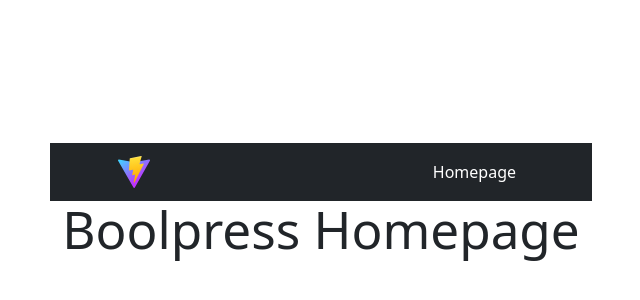
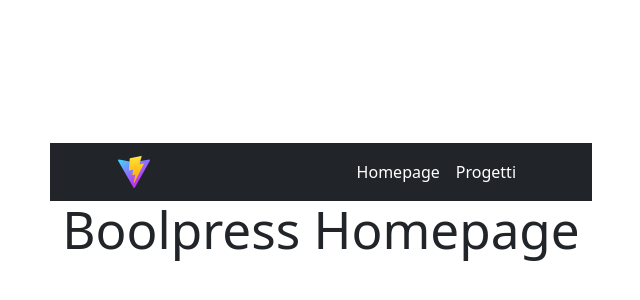
Before and after one commit to Marco9726/vite-boolfolio, a Vue app: page / in a window 1280 px wide. Shown: the part 196-496 px from the top of the page, without its empty margins (319-959 px from the left). Built offline with nearby package versions, Linux system fonts and the light colour scheme.

Commit message:
Creazione page Single Project

```diff
--- a/src/components/AppHeader.vue
+++ b/src/components/AppHeader.vue
@@ -7,6 +7,10 @@ export default {
 				{
 					label: 'Homepage',
 					routeName: 'homepage'
+				},
+				{
+					label: 'Progetti',
+					routeName: 'projectslist'
 				},
 			]
 		}
--- a/src/components/ProjectMain.vue
+++ b/src/pages/ProjectsList.vue
@@ -1,8 +1,8 @@
 <script>
 	import axios from 'axios';
-	import ProjectCard from './ProjectCard.vue';
+	import ProjectCard from '../components/ProjectCard.vue';
 	export default{
-		name: 'ProjectMain',
+		name: 'ProjectsList',
 		components:{
 			ProjectCard
 		},
--- /dev/null
+++ b/src/pages/SingleProject.vue
@@ -0,0 +1,15 @@
+<script>
+	export default {
+		name: 'SingleProject'
+	}
+</script>
+
+<template>
+	<div>
+		<h2>Dettagli progetto {{ project.title }}</h2>
+	</div>
+</template>
+
+<style lang="scss">
+
+</style>
```
